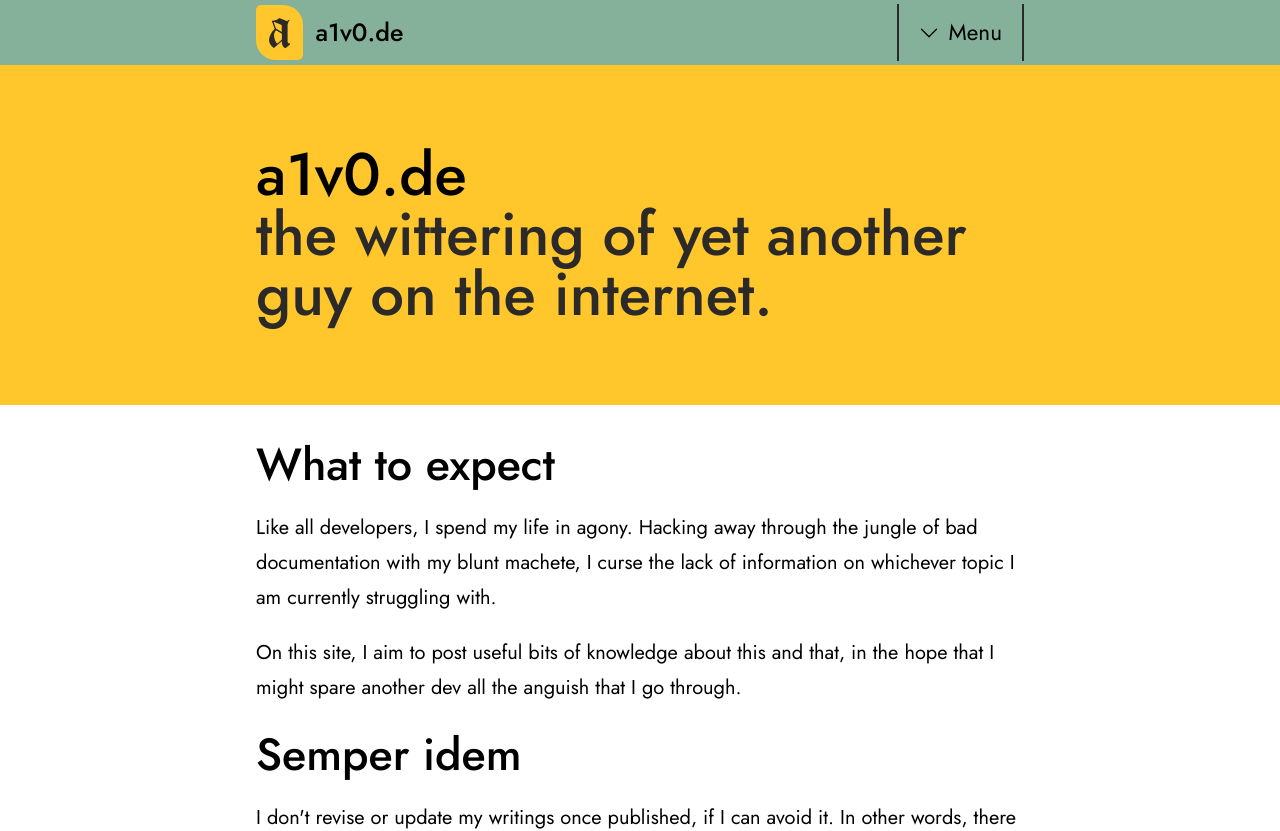
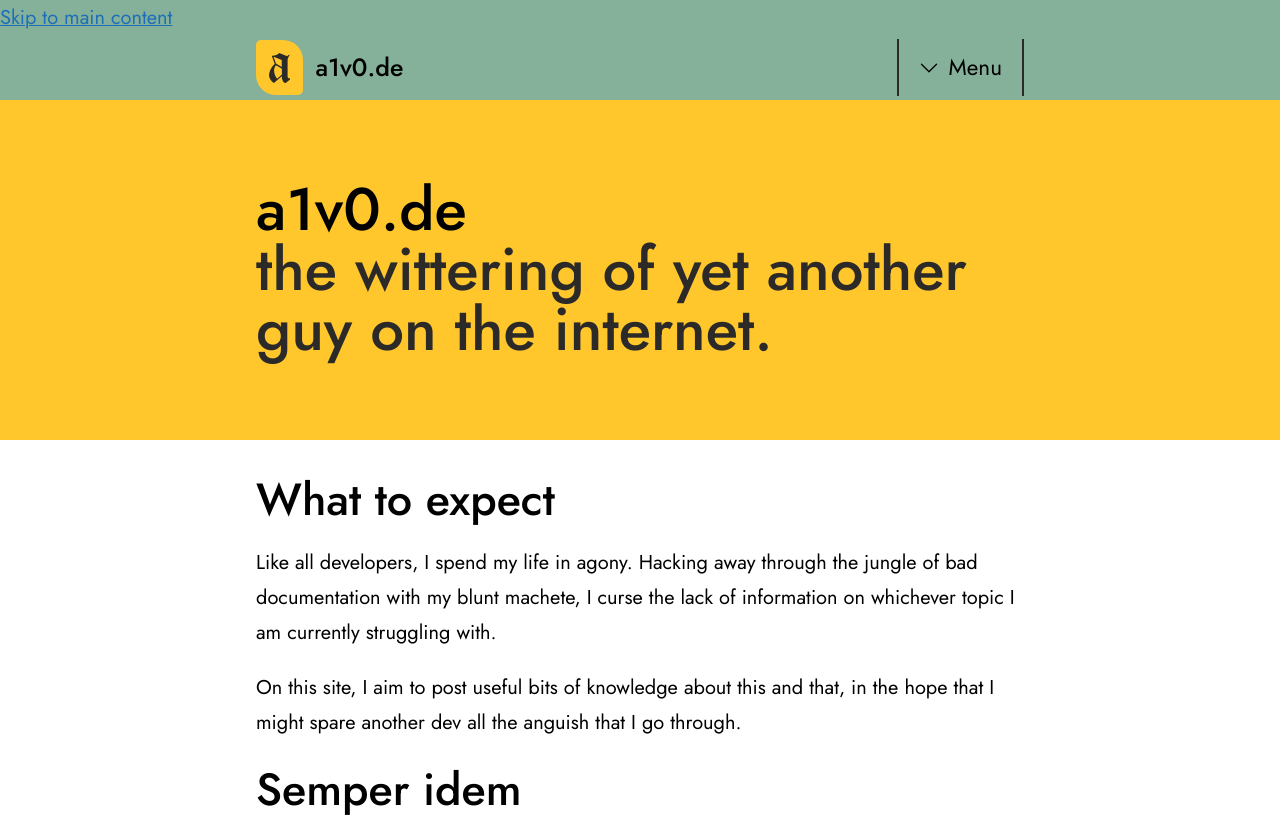
Before and after one commit to a1v0/a1v0.de, a Next.js app: page / in a window 1280 px wide. Shown: the top 831 px of the page. Built offline with nearby package versions, Linux system fonts and the light colour scheme.

Commit message:
Create skip link

```diff
--- a/app/layout.tsx
+++ b/app/layout.tsx
@@ -32,9 +32,14 @@ export default function RootLayout({
 				/>
 			</head>
 			<body>
+				<a href="#main-content" className="skip-link">
+					Skip to main content
+				</a>
 				<div className="flex min-h-screen flex-col items-stretch justify-between">
 					<Header />
-					<div className="flex grow flex-col">{children}</div>
+					<div id="main-content" className="flex grow flex-col">
+						{children}
+					</div>
 					<Footer />
 				</div>
 			</body>
```
